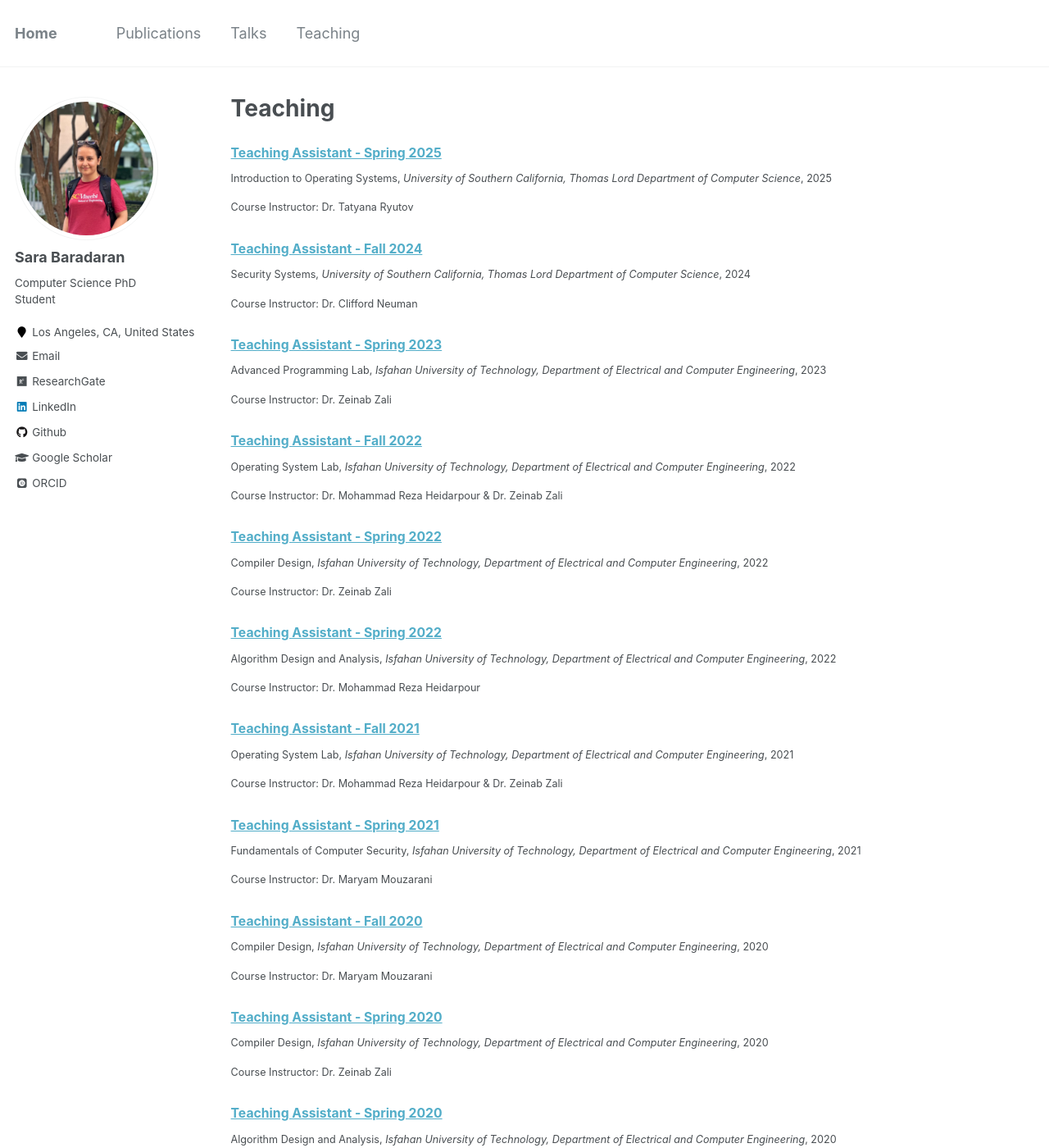
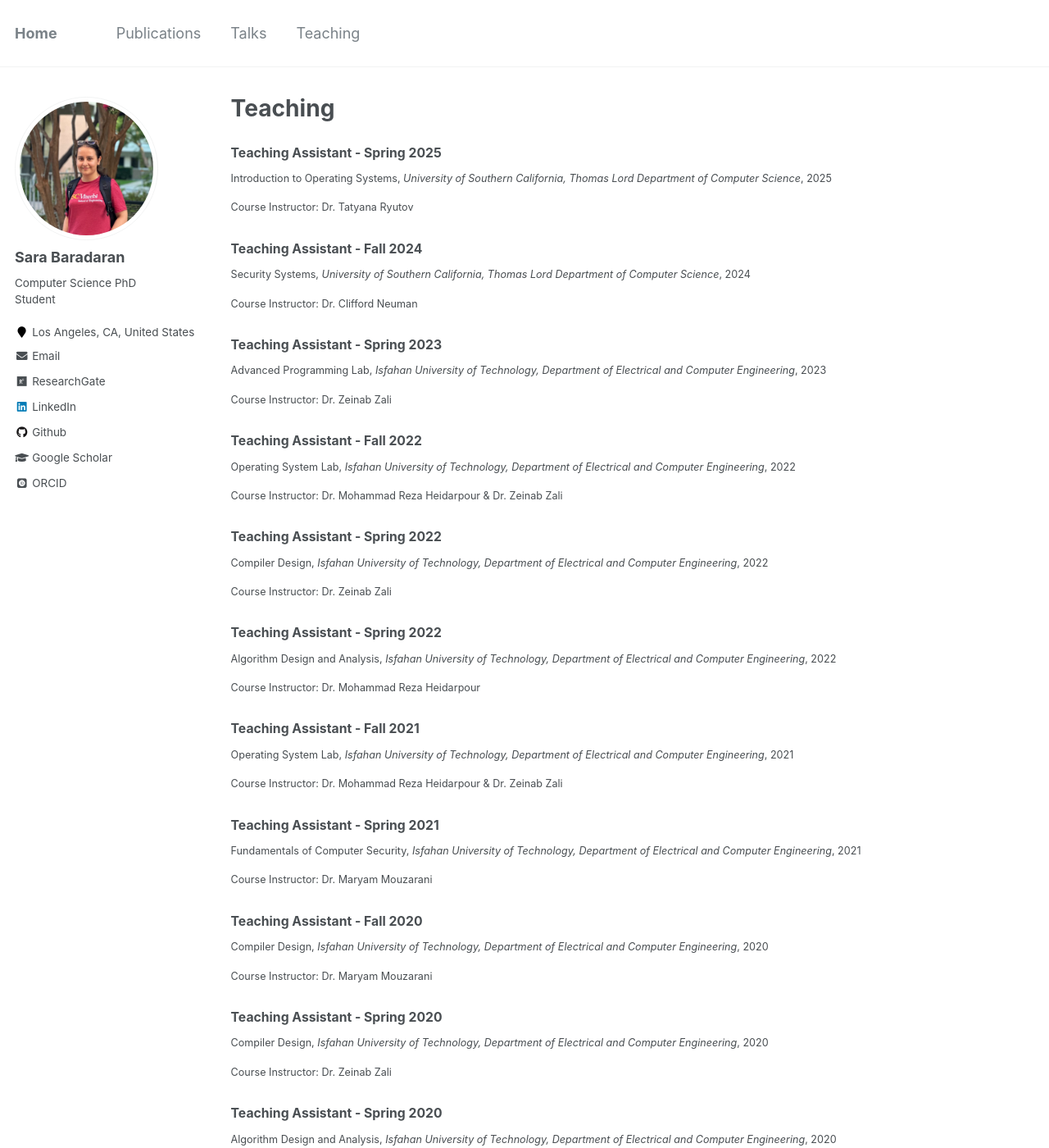
Before and after one commit to SaraBaradaran/SaraBaradaran.github.io, a Jekyll site: the page built from _pages/teaching.html, in a window 1280 px wide and 1400 px high. Shown: the whole window at 82% size. Built offline with Jekyll 4.4.1, drawn with Linux system fonts in a browser that asks for light colours; some web fonts are replaced.

Commit message:
Update teaching.html

```diff
--- a/_pages/teaching.html
+++ b/_pages/teaching.html
@@ -9,8 +9,16 @@
   You can also find my articles on <u><a href="{{author.googlescholar}}">my Google Scholar profile</a>.</u>
 {% endif %}
 
+{% include base_path %}
 
-{% include base_path %}
+<style>
+.archive__item-title a {
+  pointer-events: none;
+  cursor: default;
+  text-decoration: none;
+  color: inherit;
+}
+</style>
 
 <div style="font-size: 0.7em;">
 {% for post in site.teaching reversed %}
```
